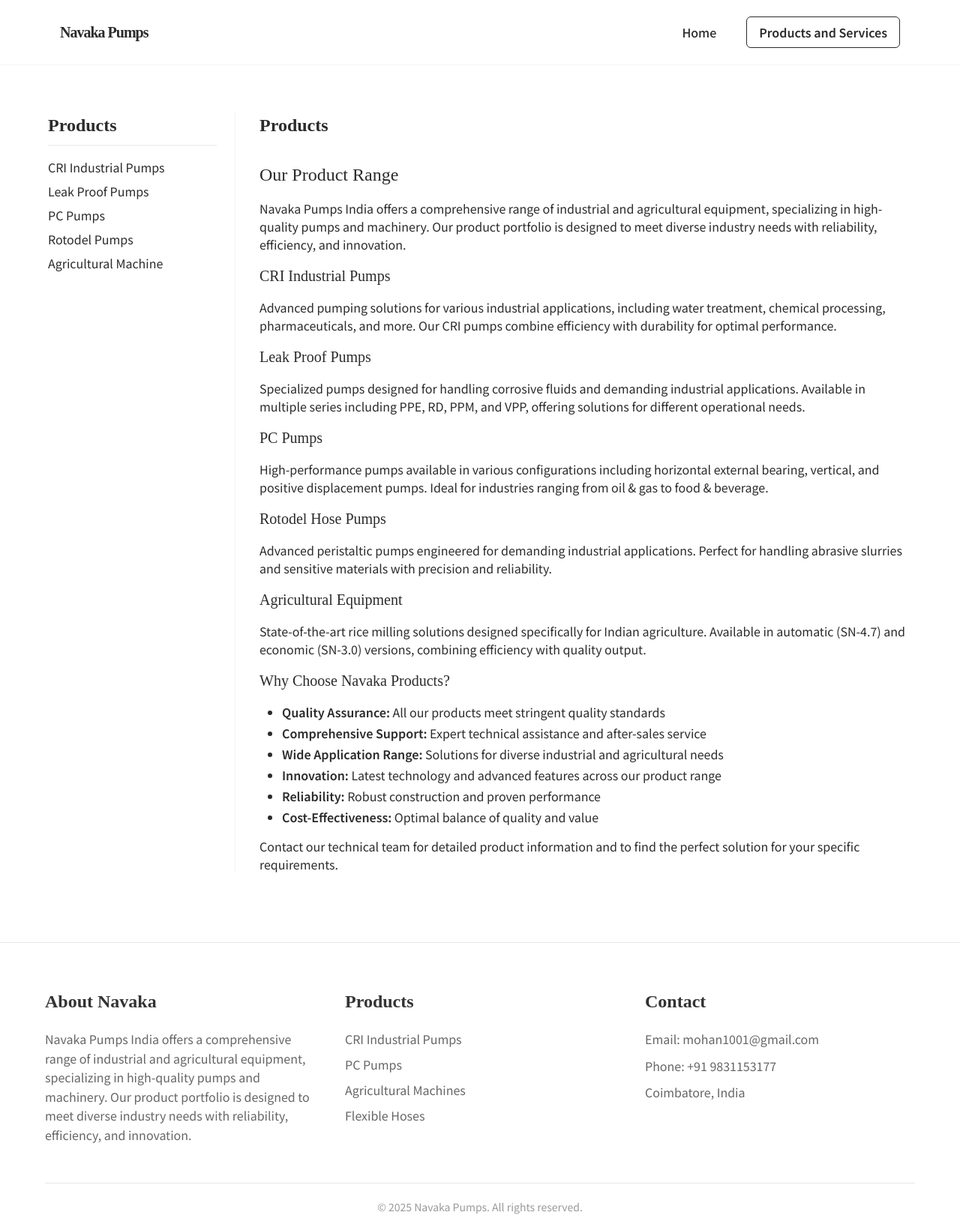
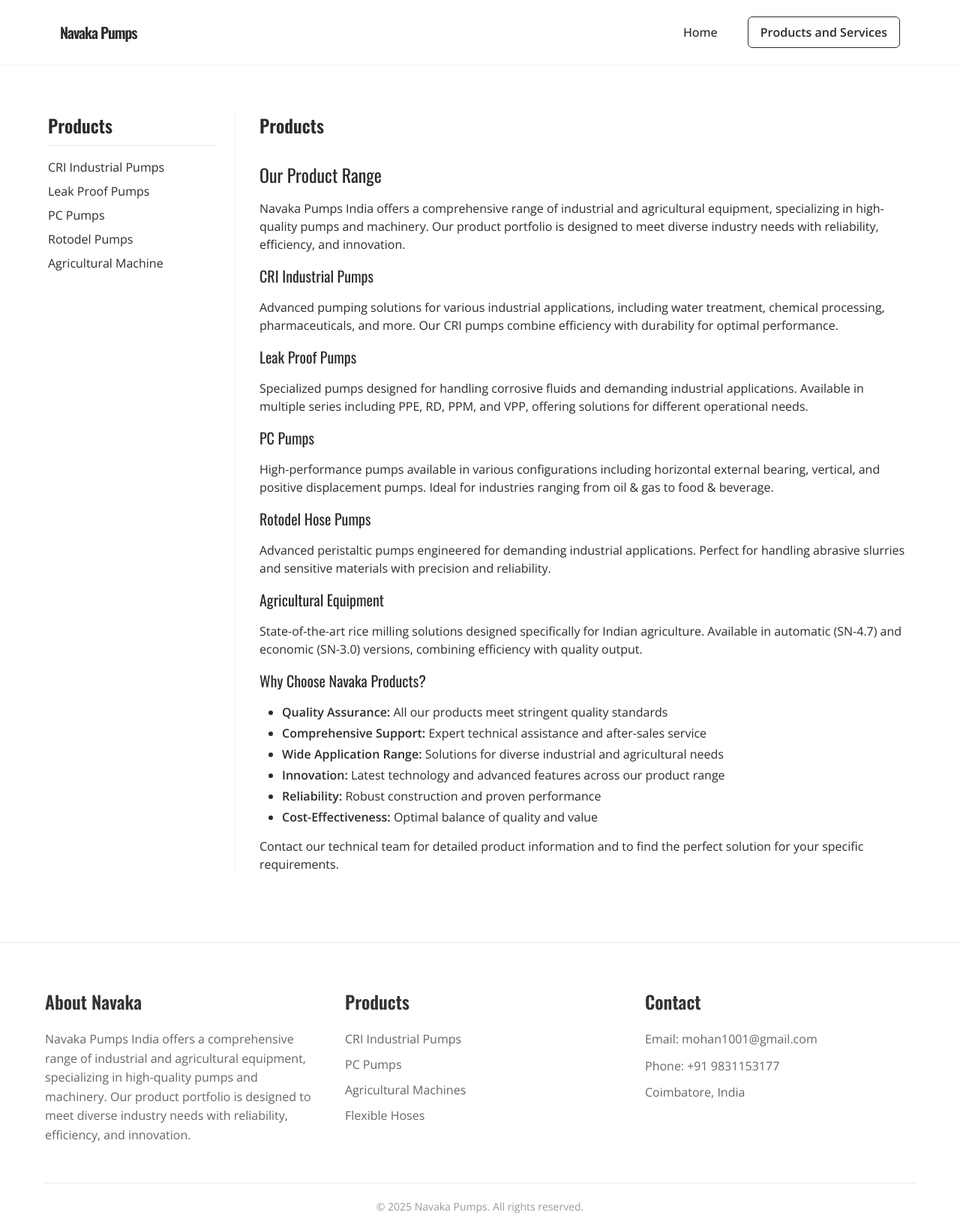
Before and after one commit to manassaloi/navakapumps, a Jekyll site: the page built from products.md, in a window 1280 px wide. Shown: the whole page at 75% size. Built offline with Jekyll 4.4.1, drawn with Linux system fonts in a browser that asks for light colours; some web fonts are replaced.

Commit message:
changed fonts

```diff
--- a/_includes/head.html
+++ b/_includes/head.html
@@ -11,7 +11,7 @@
   {% endif %}
   <link rel="preconnect" href="https://fonts.googleapis.com">
   <link rel="preconnect" href="https://fonts.gstatic.com" crossorigin>
-  <link href="https://fonts.googleapis.com/css2?family=Noto+Sans+JP:wght@400;500;600&family=PT+Serif+Caption&display=swap" rel="stylesheet">
+  <link href="https://fonts.googleapis.com/css2?family=Open+Sans:wght@400;500;600&family=Oswald:wght@400;500;600&display=swap" rel="stylesheet">
   {%- seo -%}
   <link rel="canonical" href="{{ page.url | replace:'index.html','' | absolute_url }}">
   <link rel="stylesheet" href="{{ "/assets/css/style.css" | relative_url }}">
--- a/assets/css/style.scss
+++ b/assets/css/style.scss
@@ -4,8 +4,8 @@
 @charset "utf-8";
 
 // Typography
-$font-heading: "PT Serif Caption", serif;
-$font-body: "Noto Sans JP", sans-serif;
+$font-heading: "Oswald", sans-serif;
+$font-body: "Open Sans", sans-serif;
 $font-size-h1: 3rem;      // 48px
 $font-size-h2: 2rem;      // 32px
 $font-size-h3: 1.5rem;    // 24px
```
